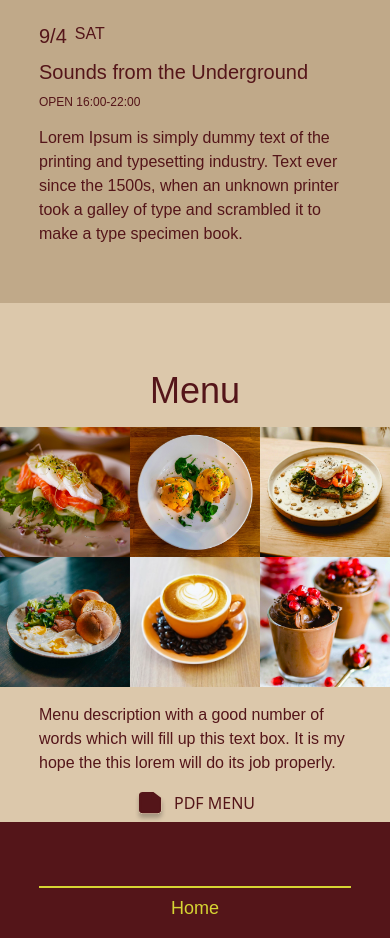
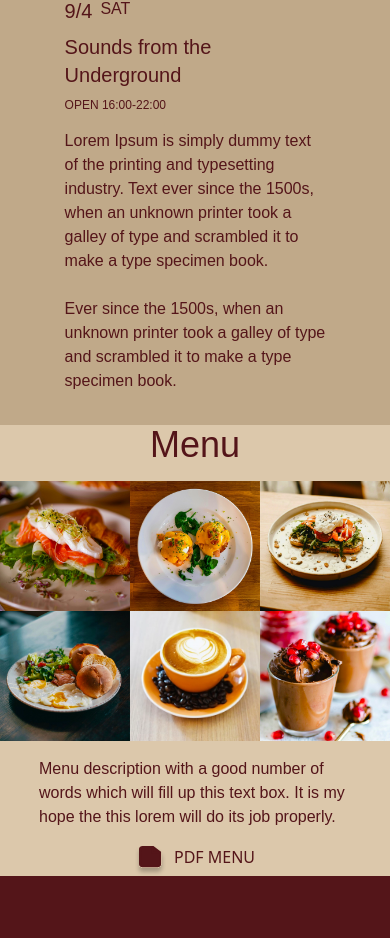
Before and after one commit to Fire-Bringer/vinyl-cafe-frontend, a Next.js app: page / in a window 390 px wide. Shown: the part 2936-3874 px from the top of the page. Built offline with nearby package versions, Linux system fonts and the light colour scheme; a web font is replaced by a local one.

Commit message:
add responsive design to menu section

```diff
--- a/src/components/Events/Events.jsx
+++ b/src/components/Events/Events.jsx
@@ -7,12 +7,12 @@
     <section id="Events" className="min-h-[100vh] flex flex-col items-center">
 
       {/* Event Backdrop */}
-      <div className="-z-10 mt-4 relative w-full h-[40vh] bg-[url(/hero/vinyl_cafe5.webp)] bg-cover bg-center">
+      <div className="-z-10 mt-4 relative w-full h-[40vh] lg:h-[50vh] xl:h-[60vh] bg-[url(/hero/vinyl_cafe5.webp)] bg-cover bg-center">
         <div className="absolute inset-0 bg-gradient-to-r from-[#00000080] to-[#54151980]"></div>
       </div>
 
       {/* Event Header & Sliders */}
-      <div className="w-4/5 flex justify-between text-primary -mt-80 md:-mt-72">
+      <div className="w-4/5 lg:w-[65%] xl:w-1/2 flex justify-between text-primary -mt-80 md:-mt-72 lg:-mt-96 xl:-mt-[30rem]">
 
 
         <h2 className="font-display text-center text-4xl self-center">Events</h2>
@@ -29,7 +29,7 @@
       </div>
 
       {/* Content Container */}
-      <div className="flex flex-col md:flex-row items-center justify-center gap-8 md:gap-2 w-full">
+      <div className="flex flex-col md:flex-row items-center md:items-start justify-center gap-8 md:gap-2 w-full">
 
         {/* Event Flyer */}
         <div className="w-3/5 md:w-1/3 xl:w-1/4">
@@ -43,10 +43,10 @@
         </div>
 
         {/* Event Details */}
-        <div className="bg-background-600 w-full md:w-1/2 xl:w-1/3 h-[40vh] font-body flex flex-col items-center justify-center md:rounded-[20px]">
+        <div className="bg-background-600 w-full md:w-1/2 xl:w-1/4 h-auto font-body flex flex-col items-center justify-center md:rounded-[20px] p-8">
 
           {/* Details Container */}
-          <div className="w-4/5">
+          <div className="w-4/5 md:w-full">
 
             <div className="event-date flex gap-2">
               <h3 className="text-xl">9/4</h3>
@@ -57,7 +57,7 @@
 
             <h5 className="mt-2 text-xs">OPEN 16:00-22:00</h5>
 
-            <p className="mt-4 text-base">Lorem Ipsum is simply dummy text of the printing and typesetting industry. Text ever since the 1500s, when an unknown printer took a galley of type and scrambled it to make a type specimen book.</p>
+            <p className="mt-4 text-base">Lorem Ipsum is simply dummy text of the printing and typesetting industry. Text ever since the 1500s, when an unknown printer took a galley of type and scrambled it to make a type specimen book.<br /> <br />Ever since the 1500s, when an unknown printer took a galley of type and scrambled it to make a type specimen book.</p>
 
           </div>
 
--- a/src/components/Menu/Menu.jsx
+++ b/src/components/Menu/Menu.jsx
@@ -9,8 +9,9 @@
       <h2 className="font-display text-4xl">Menu</h2>
 
       {/* Image Grid */}
-      <div className="grid grid-cols-3 grid-rows-2 w-full md:w-4/5 xl:w-1/3 mt-4">
+      <div className="grid grid-cols-3 grid-rows-2 w-full md:w-4/5 xl:w-1/2 mt-4">
 
+        <div>
           <Image
             src="/menu/best1.webp"
             alt="Menu item image 1"
@@ -18,7 +19,9 @@
             height={900}
             className="col-start-1 row-start-1"
           />
+        </div>
 
+        <div>
           <Image
             src="/menu/best2.webp"
             alt="Menu item image 2"
@@ -26,7 +29,9 @@
             height={900}
             className="col-start-2 row-start-1"
           />
+        </div>
 
+        <div>
           <Image
             src="/menu/best4.webp"
             alt="Menu item image 4"
@@ -34,8 +39,9 @@
             height={900}
             className="col-start-3 row-start-1"
           />
+        </div>
 
-
+        <div>
           <Image
             src="/menu/best5.webp"
             alt="Menu item image 5"
@@ -43,8 +49,9 @@
             height={900}
             className="col-start-1 row-start-2"
           />
+        </div>
 
-
+        <div>
           <Image
             src="/menu/coffee_logo.webp"
             alt="Coffee image"
@@ -52,8 +59,9 @@
             height={900}
             className="col-start-2 row-start-2"
           />
+        </div>
 
-
+        <div>
           <Image
             src="/menu/dessert.webp"
             alt="Dessert image"
@@ -61,6 +69,7 @@
             height={900}
             className="col-start-3 row-start-2"
           />
+        </div>
 
 
       </div>
```
Lines whose indentation alone changed are shown as unchanged.
